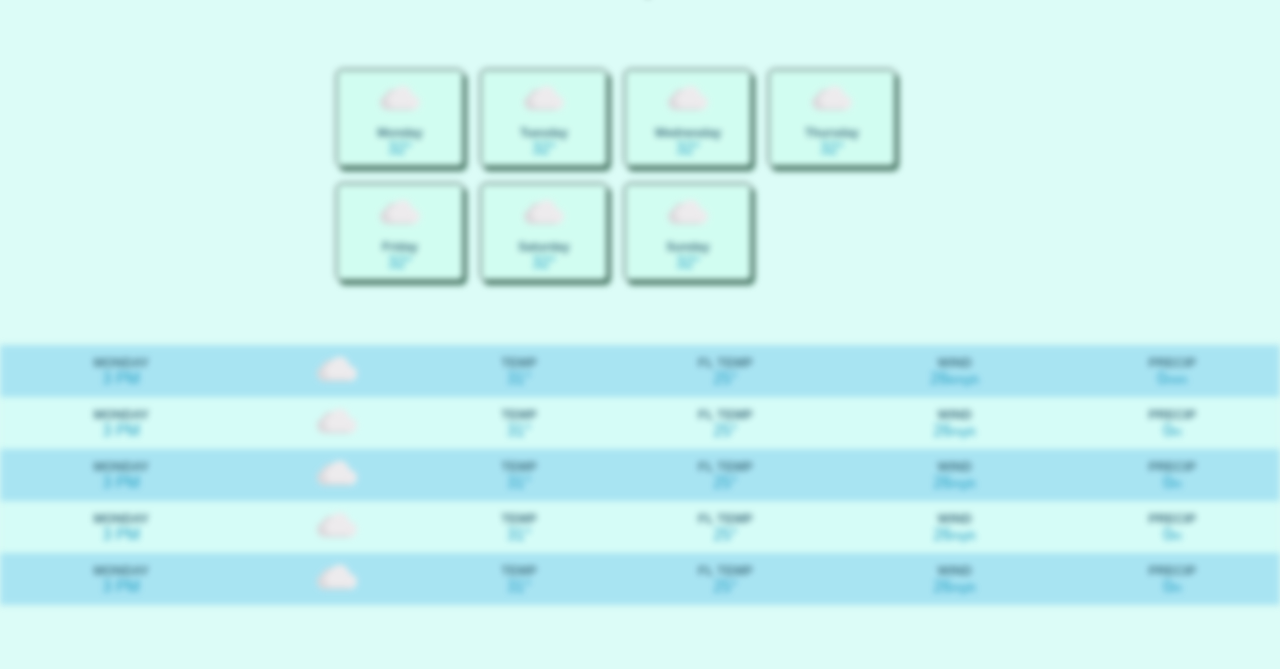
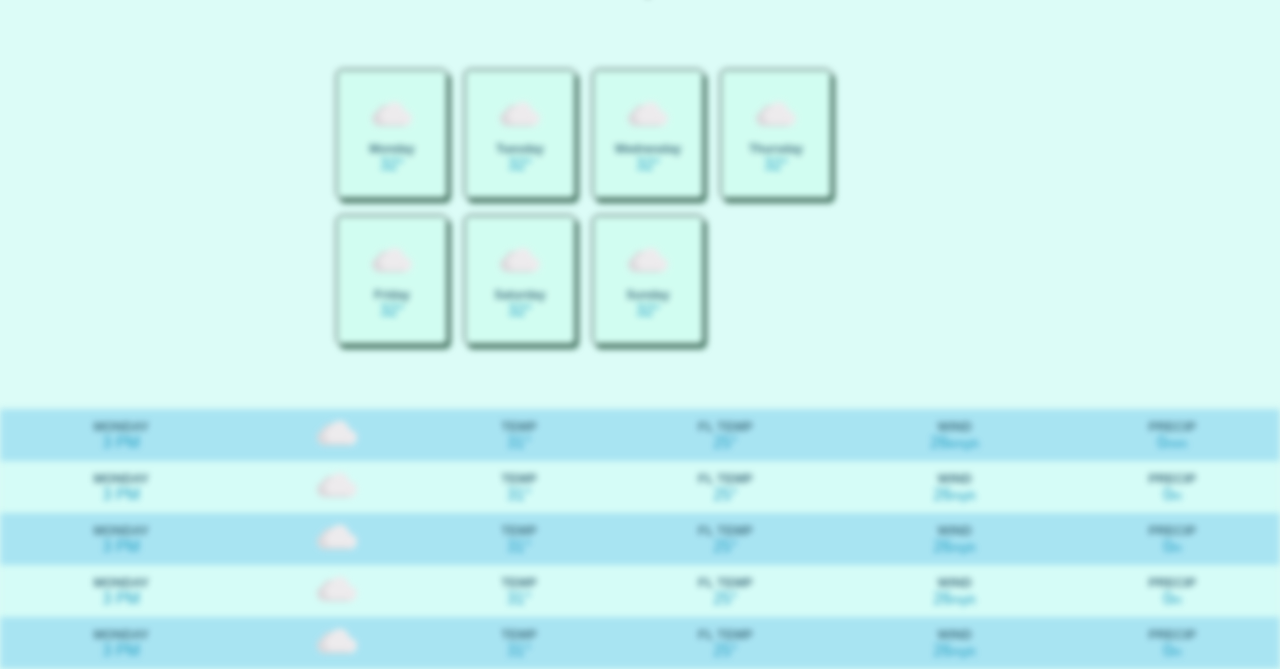
Before and after one commit to ritesh1507/weather-vanilla-js-app, a website built with Vite: page index.html in a window 1280 px wide. Shown: the part 155-824 px from the top of the page. Before the commit the page ends 800 px from the top, so only its background shows below. Built offline with nearby package versions, Linux system fonts and the light colour scheme; no server answers.

Commit message:
cards size update

```diff
--- a/style.css
+++ b/style.css
@@ -79,7 +79,7 @@ header{
   margin-left: 50%;
   transform: translateX(-50%);
   max-width: 90%;
-  grid-template-columns: repeat(auto-fit, 8rem);
+  grid-template-columns: repeat(auto-fit, 7rem);
   gap: 1rem;
   padding: 1rem;
 }
@@ -92,7 +92,7 @@ header{
   background-color: rgba(194, 254, 234, 0.414);
   border-radius: 0.4rem;
   box-shadow: 3px 4px rgb(64, 117, 95);
-  padding: 0.5rem;
+  padding: 1.5rem;
 }
 
 .day-card-day{
```
